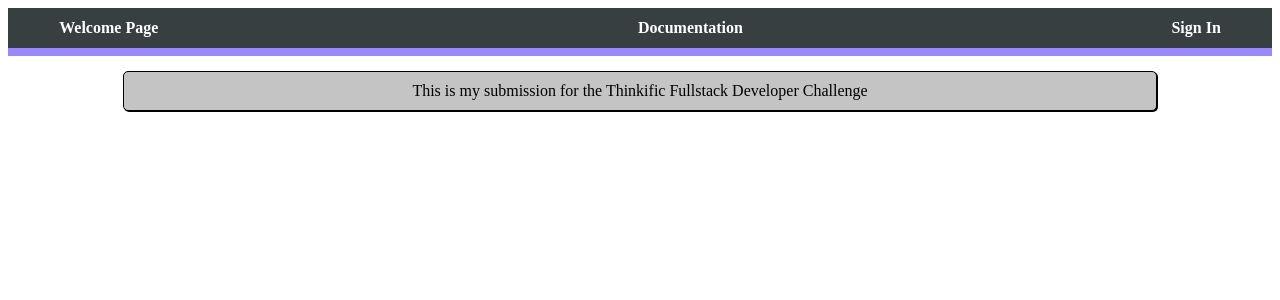
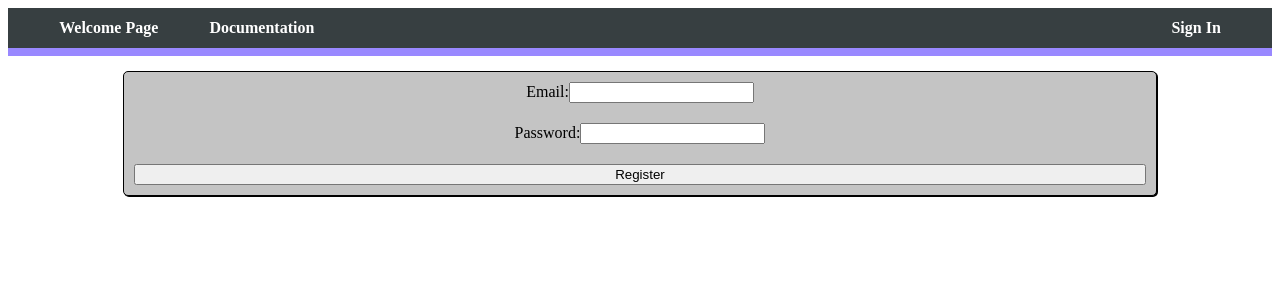
Before and after one commit to bitterhippo/thinkific-test, a React (Create React App) app in the folder client/: page /signin in a window 1280 px wide. Shown: the top 300 px of the page. Built offline with nearby package versions, Linux system fonts and the light colour scheme.

Commit message:
client/screen/signIn - form
hooking up the form and then connecting it to the front End API module so it can consume api data.

```diff
--- a/client/src/App.js
+++ b/client/src/App.js
@@ -6,12 +6,12 @@
   Link
 } from "react-router-dom";
 //Routes
-import LogIn from './screens/LogIn'
-import Documentation from './screens/Documentation'
+import Home from './screens/Home';
+import Documentation from './screens/Documentation';
+import SignIn from './screens/SignIn';
 
-//Presentational Components
-import Card from "./components/Card/Card";
-import NavBar from "./components/NavBar/NavBar"
+//Always rendered
+import NavBar from "./components/NavBar/NavBar";
 
 
 function App() {
@@ -22,14 +22,16 @@
     <Router>
       <div >
         <NavBar />
-        <Card>This is my submission for the Thinkific Fullstack Developer Challenge</Card>
       </div>
       <Switch>
-        <Route path="/login">
-          <LogIn />
+        <Route exact path="/">
+          <Home />
         </Route>
-        <Route path="/documentation">
+        <Route exact path="/documentation">
           <Documentation />
+        </Route>
+        <Route exact path="/signin">
+          <SignIn />
         </Route>
       </Switch>
     </Router >
--- a/client/src/components/NavBar/NavBar.js
+++ b/client/src/components/NavBar/NavBar.js
@@ -1,17 +1,20 @@
 import React from 'react';
+import { Link } from 'react-router-dom';
 import Colors from '../Constants/Colors';
 
 const UnknownUser = () => {
   return (
     <div style={styles.navBarWrapper}>
-      <div style={{...styles.textWrapper, marginLeft: '4vw'}}>
-        <span style={styles.text}>Welcome Page</span>
+      <div style={styles.miniNavBarWrapper}>
+        <div style={{ ...styles.textWrapper, marginLeft: '4vw' }}>
+          <Link to="/" style={styles.text}>Welcome Page</Link>
+        </div>
+        <div style={{ ...styles.textWrapper, marginLeft: '4vw' }}>
+          <Link to="/documentation" style={styles.text}>Documentation</Link>
+        </div>
       </div>
-      <div style={{...styles.textWrapper, marginLeft: '4vw'}}>
-        <span style={styles.text}>Documentation</span>
-      </div>
-      <div style={{...styles.textWrapper, marginRight: '4vw'}}>
-        <span style={styles.text}>Sign In</span>
+      <div style={{ ...styles.textWrapper, marginRight: '4vw' }}>
+        <Link to="/signin" style={styles.text}>Sign In</Link>
       </div>
     </div >
   )
@@ -20,13 +23,13 @@
 const KnownUser = () => {
   return (
     <div style={styles.navBarWrapper}>
-      <div style={{...styles.textWrapper, marginLeft: '4vw'}}>
+      <div style={{ ...styles.textWrapper, marginLeft: '4vw' }}>
         <span style={styles.text}>Documentation</span>
       </div>
-      <div style={{...styles.textWrapper, marginLeft: '4vw'}}>
+      <div style={{ ...styles.textWrapper, marginLeft: '4vw' }}>
         <span style={styles.text}>Current Integer</span>
       </div>
-      <div style={{...styles.textWrapper, marginRight: '4vw'}}>
+      <div style={{ ...styles.textWrapper, marginRight: '4vw' }}>
         <span style={styles.text}>Sign Out</span>
       </div>
     </div >
@@ -36,8 +39,8 @@
 const NavBar = ({ isLoggedIn, userCredentials }) => {
   return (
     <>
-    { isLoggedIn !== true && UnknownUser() }
-    { isLoggedIn === true && KnownUser() }
+      {isLoggedIn !== true && UnknownUser()}
+      {isLoggedIn === true && KnownUser()}
     </>
   )
 };
@@ -57,8 +60,18 @@
     marginBottom: 'auto'
   },
   text: {
+    color: 'white',
     fontSize: '16',
     fontWeight: 'bold',
+    textDecoration: 'none'
+  },
+  miniNavBarWrapper: {
+    display: 'flex',
+    flexDirection: 'row',
+    justifyContent: 'space-between',
+    minHeight: '5vh',
+    backgroundColor: Colors.backgroundOutline,
+    color: 'white',
   }
 }
 
--- a/client/src/screens/Documentation.js
+++ b/client/src/screens/Documentation.js
@@ -1,9 +1,14 @@
 import React from 'react';
+import Card from "../components/Card/Card";
 
 const Documentation = (props) => {
-  return (<div>
-    Documentation
-  </div>
+  return (
+    <div>
+      <Card>This is the documentation section for this API. To use any of the endpoints below, you will need to sign in and create an account.</Card>
+      <Card> api/current - gives you access to the current number in the sequence</Card>
+      <Card> api/next - gives you access to the current number in the sequence + 1</Card>
+      <Card> api/set - allows you set the number to any number you desire</Card>
+    </div>
   )
 };
 
--- /dev/null
+++ b/client/src/screens/Home.js
@@ -0,0 +1,13 @@
+import React from 'react';
+import Card from "../components/Card/Card";
+
+const Home = (props) => {
+
+  return (
+    <div>
+      <Card>This is the Home Page for my Thinkific developer challenge</Card>
+    </div>
+  )
+};
+
+export default Home;
--- a/client/src/screens/LogIn.js
+++ /dev/null
@@ -1,10 +0,0 @@
-import React from 'react';
-
-const LogIn = (props) => {
-  return (<div>
-    logIn
-  </div>
-  )
-};
-
-export default LogIn;
--- /dev/null
+++ b/client/src/screens/SignIn.js
@@ -0,0 +1,49 @@
+import React, { useState } from 'react';
+import Card from "../components/Card/Card";
+
+const SignIn = props => {
+
+  const [email, setEmail] = useState('');
+  const [password, setPassword] = useState('');
+
+  const emailHandleChange = event => {
+    setEmail(event.target.value);
+  }
+
+  const passwordHandleChange = event => {
+    setPassword(event.target.value);
+  }
+
+  console.log(email);
+  console.log(password);
+
+  return (
+    <div>
+      <Card>
+        <form
+          style={styles.form}
+          onSubmit={() => console.log('lol')}>
+          <label>
+            Email:
+            <input type="text" onChange={emailHandleChange} />
+          </label>
+          <label>
+            Password:
+            <input type="text" onChange={passwordHandleChange} />
+          </label>
+          <input type="submit" value="Register" />
+        </form>
+      </Card>
+    </div>
+  )
+};
+
+const styles = {
+  form: {
+    display: 'flex',
+    flexDirection: 'column',
+    gap: 20
+  }
+}
+
+export default SignIn;
```
